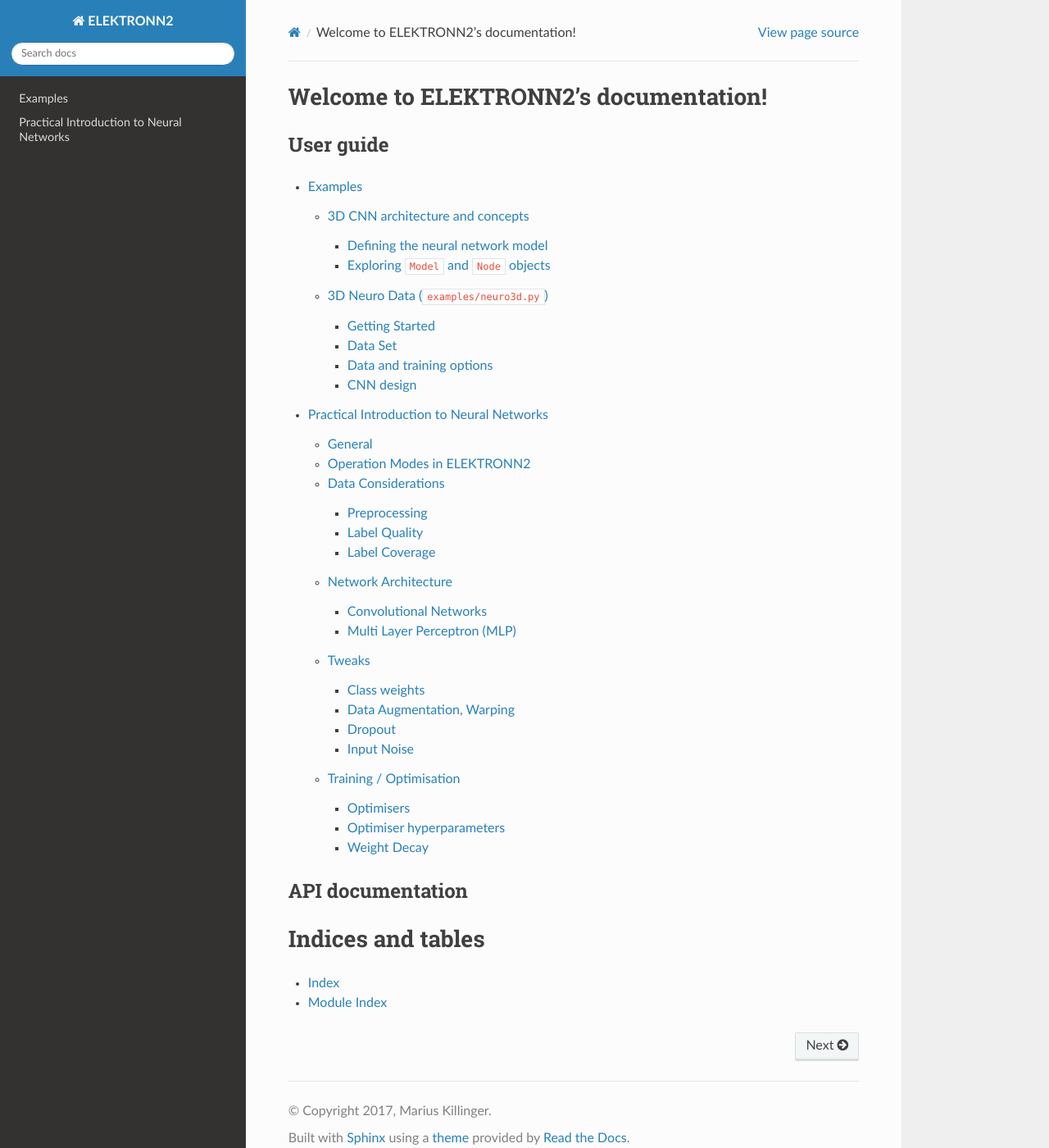
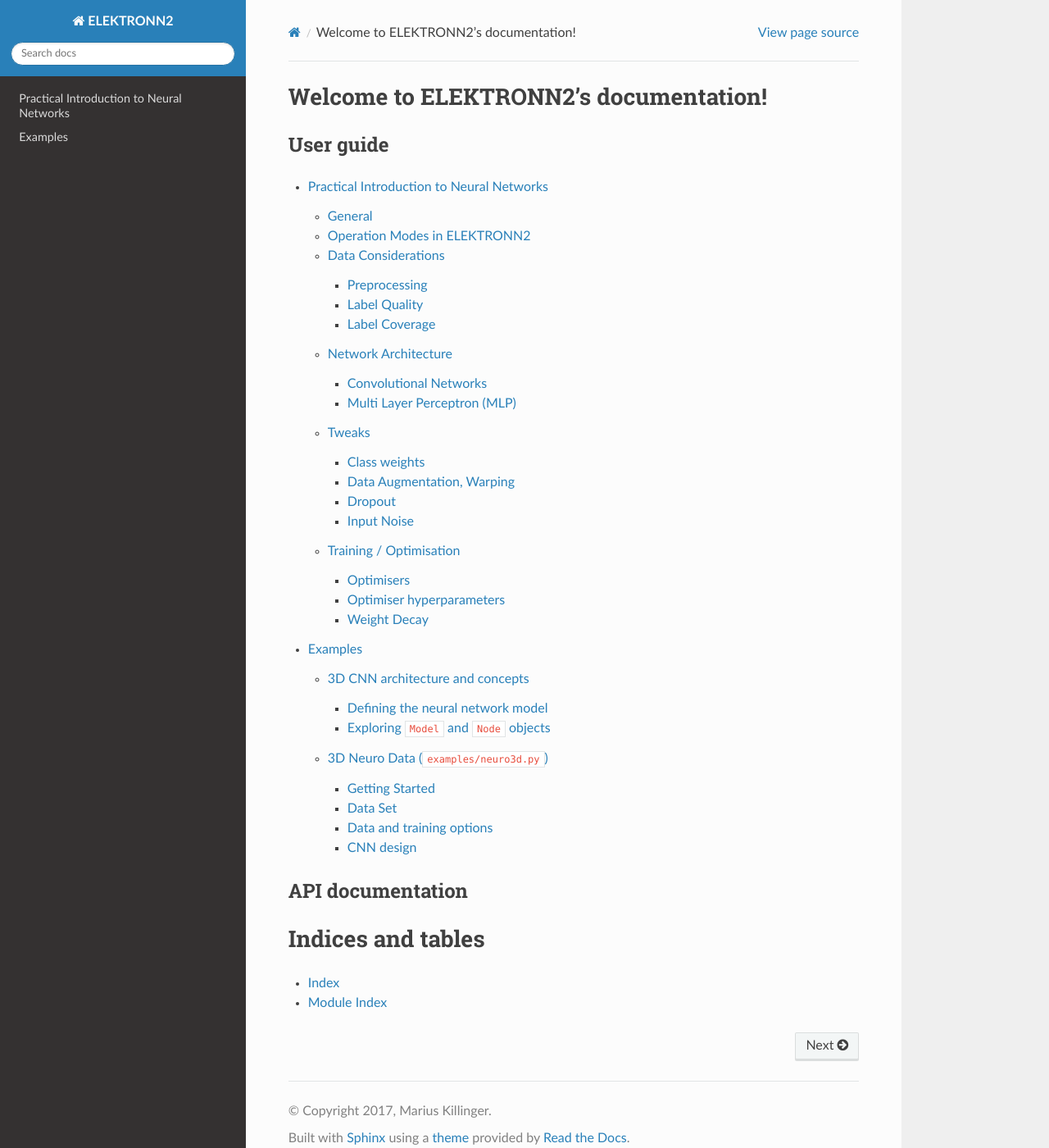
Before and after one commit to ELEKTRONN/ELEKTRONN2, a Sphinx documentation site: the page built from docs/index.rst, in a window 1280 px wide and 1400 px high. Shown: the whole window at 82% size. Built offline with Sphinx 7.4.7 and the Read the Docs theme 2.0.0, drawn with Linux system fonts in a browser that asks for light colours; formulas are drawn with MathJax 3; pages that are not in the unit, such as notebooks, are missing from menus.

```diff
--- a/docs/index.rst
+++ b/docs/index.rst
@@ -8,8 +8,8 @@ User guide
    :maxdepth: 3
 
    elektronn2
+   intro_nn
    examples
-   intro_nn
 
 
 API documentation
```
